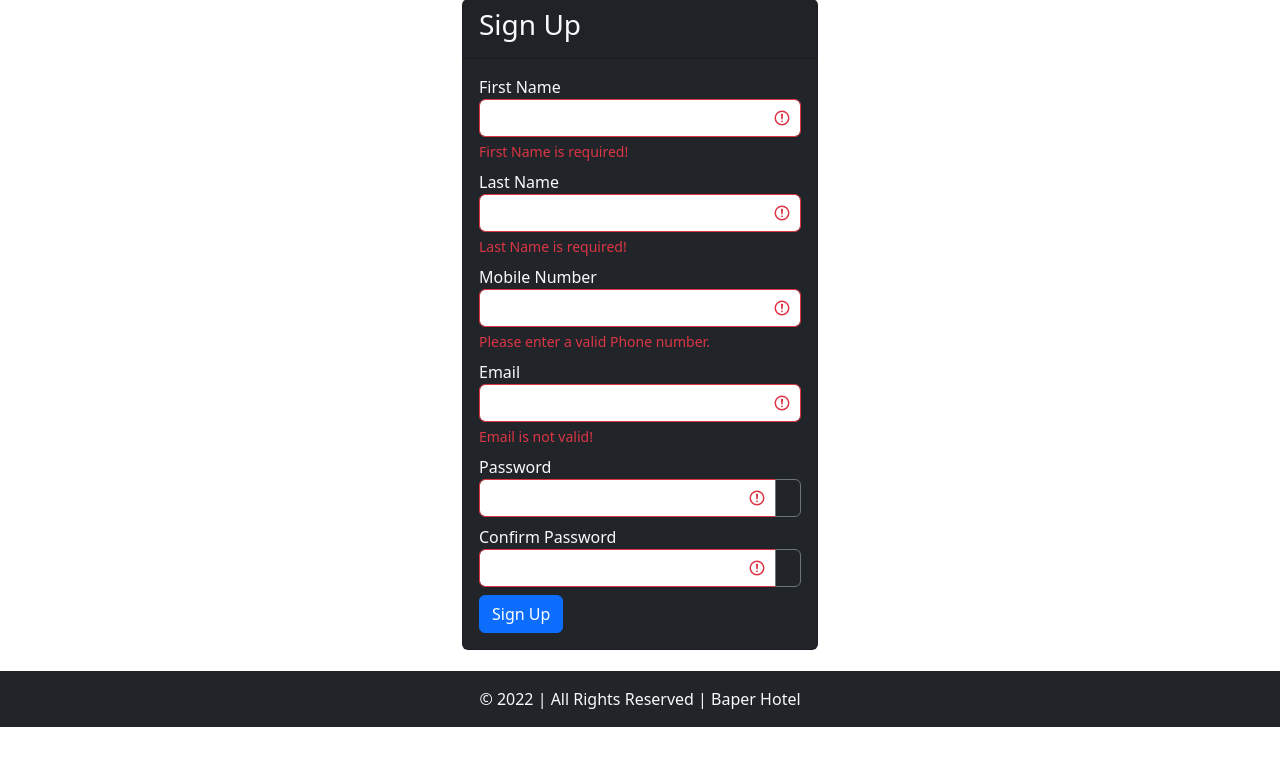
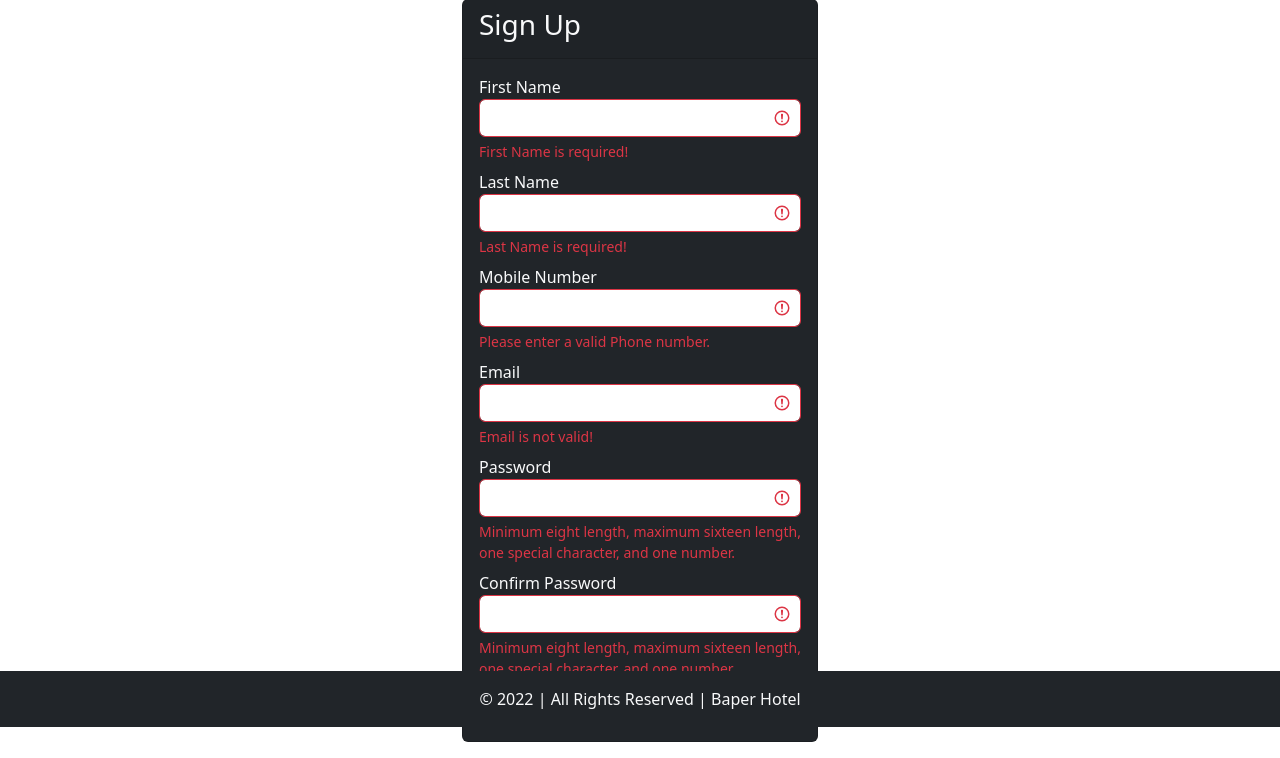
Before and after one commit to AhnafIqbal6/Baper-Hotel, a Django app: page /user/signup/ in a window 1280 px wide. Shown: the part 73-831 px from the top of the page. Before the commit the page ends 800 px from the top, so only its background shows below. Run offline with Django 4.2, Linux system fonts and the light colour scheme; some libraries are stand-ins or nearby versions.

Commit message:
Simple Bug Fix

```diff
--- a/templates/user/signin.html
+++ b/templates/user/signin.html
@@ -40,12 +40,7 @@
 
                         <div class="mb-2">
                           <label for="password">Password</label>
-                        <div class="input-group">
                           <input type="password" name="password" id="password" class="form-control" pattern="(?=.*\d)(?=.*[!@#$%^&*])(?=.*[A-Z])(?=.*[a-z]).{8,16}" required>
-                            <button class="btn btn-outline-secondary" type="button" id="toggle-password">
-                                <i class="bi bi-eye-slash"></i>
-                            </button>
-                        </div>
                           <div class="valid-feedback">
                               Looks good!
                           </div>
@@ -53,7 +48,6 @@
                               Minimum eight length, maximum sixteen length, one special character, and one number.
                           </div>
                       </div>
-
 
 
 
--- a/templates/user/signup.html
+++ b/templates/user/signup.html
@@ -75,12 +75,7 @@
 
                         <div class="mb-2">
                           <label for="password">Password</label>
-                  <div class="input-group">
                           <input type="password" name="password" id="password" class="form-control" pattern="(?=.*\d)(?=.*[!@#$%^&*])(?=.*[A-Z])(?=.*[a-z]).{8,16}" required>
-                      <button class="btn btn-outline-secondary" type="button" id="toggle-password">
-                          <i class="bi bi-eye-slash"></i>
-                      </button>
-                  </div>
                           <div class="valid-feedback">
                               Looks good!
                           </div>
@@ -89,15 +84,9 @@
                           </div>
                       </div>
 
-
                       <div class="mb-2">
                           <label for="password2">Confirm Password</label>
-                <div class="input-group">
                           <input type="password" name="password2" id="password2" class="form-control" pattern="(?=.*\d)(?=.*[!@#$%^&*])(?=.*[A-Z])(?=.*[a-z]).{8,16}" required>
-                    <button class="btn btn-outline-secondary" type="button" id="toggle-password2">
-                        <i class="bi bi-eye-slash"></i>
-                    </button>
-                </div>
                           <div class="valid-feedback">
                               Looks good!
                           </div>
@@ -105,7 +94,6 @@
                               Minimum eight length, maximum sixteen length, one special character, and one number.
                           </div>
                       </div>
-
 
                         <input type="submit" class="btn btn-primary" value="Sign Up">
                     </form>
```
Lines whose indentation alone changed are shown as unchanged.
